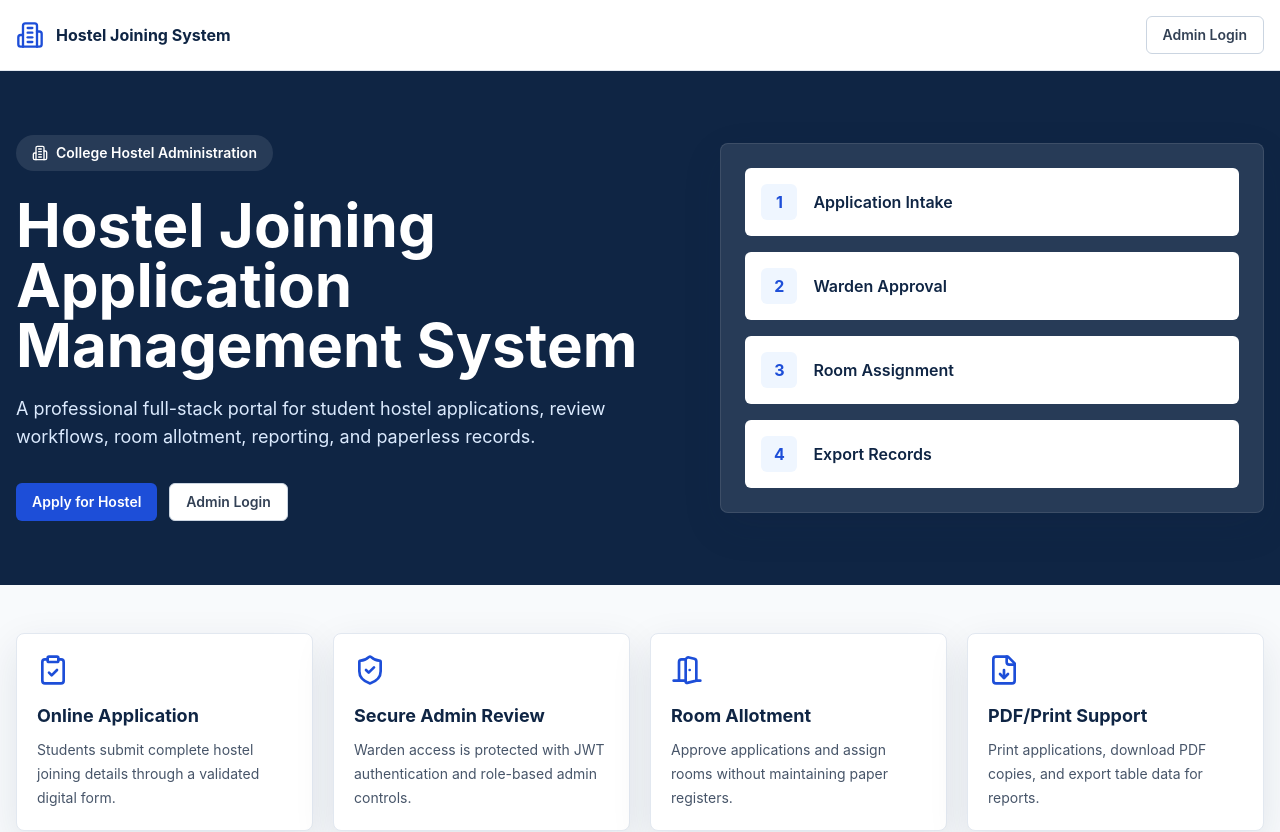
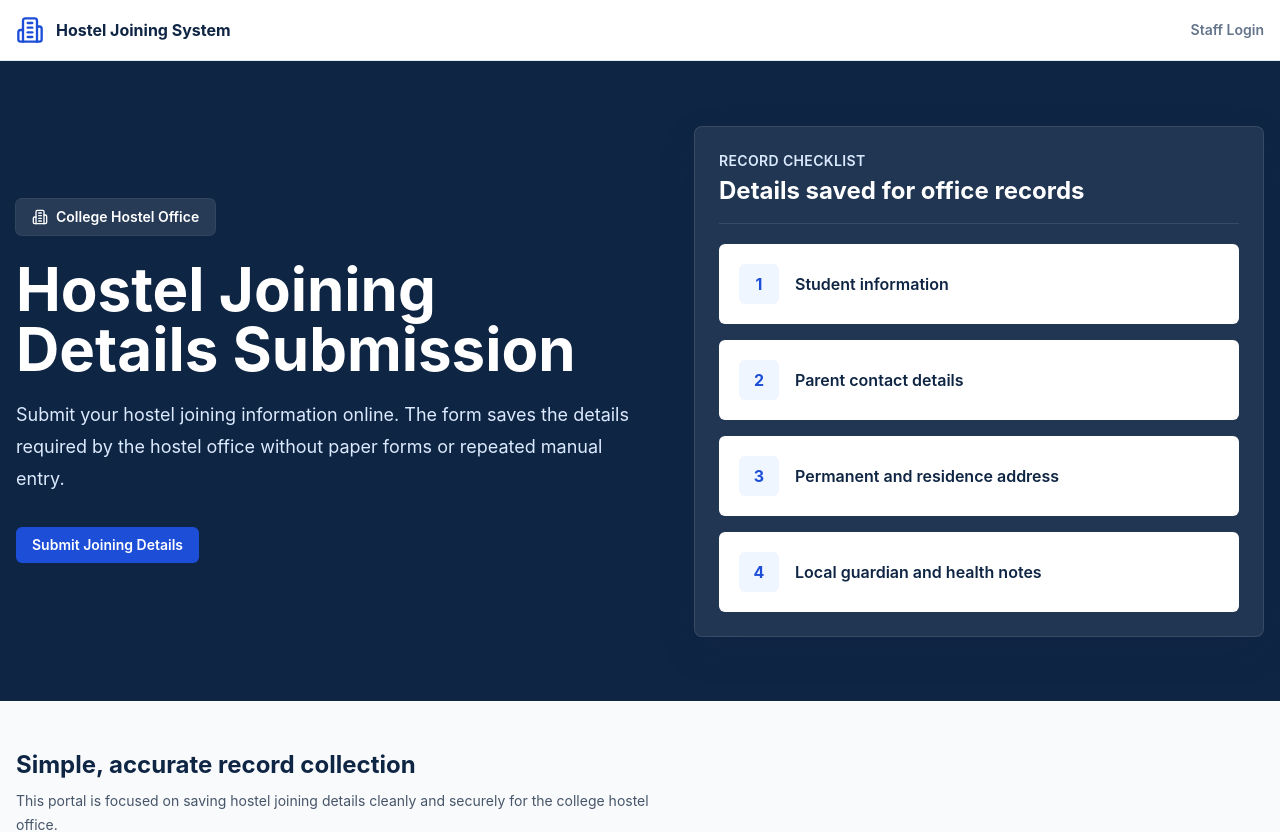
Before and after one commit to aravindan240009-design/new, a React (Vite) app in the folder frontend/: page / in a window 1280 px wide. Shown: the top 832 px of the page. Built offline with nearby package versions, Linux system fonts and the light colour scheme; no server answers.

Commit message:
Refine student record landing page

```diff
--- a/frontend/src/components/Navbar.tsx
+++ b/frontend/src/components/Navbar.tsx
@@ -18,7 +18,7 @@ export default function Navbar() {
         {isAuthenticated() ? (
           <button className="btn-secondary" onClick={logout}><LogOut className="h-4 w-4" />Logout</button>
         ) : (
-          <Link className="btn-secondary" to="/admin/login">Admin Login</Link>
+          <Link className="text-sm font-semibold text-slate-500 hover:text-royal" to="/admin/login">Staff Login</Link>
         )}
       </div>
     </header>
--- a/frontend/src/pages/AdminLogin.tsx
+++ b/frontend/src/pages/AdminLogin.tsx
@@ -20,8 +20,11 @@ export default function AdminLogin() {
       saveToken(response.token);
       toast.success('Welcome back');
       navigate('/admin/dashboard');
-    } catch {
-      toast.error('Invalid username or password');
+    } catch (error: any) {
+      const message = error.code === 'ERR_NETWORK'
+        ? 'Backend is not running. Start the Spring Boot server on port 8080.'
+        : error.response?.data?.message || 'Invalid username or password';
+      toast.error(message);
     } finally {
       setLoading(false);
     }
@@ -33,8 +36,8 @@ export default function AdminLogin() {
       <main className="mx-auto flex max-w-md items-center justify-center px-4 py-16">
         <form onSubmit={submit} className="panel w-full p-8">
           <LockKeyhole className="h-10 w-10 text-royal" />
-          <h1 className="mt-4 text-2xl font-bold text-navy">Admin Login</h1>
-          <p className="mt-2 text-sm text-slate-600">Sign in to manage hostel applications.</p>
+          <h1 className="mt-4 text-2xl font-bold text-navy">Staff Login</h1>
+          <p className="mt-2 text-sm text-slate-600">For hostel office staff to view saved joining details.</p>
           <div className="mt-6 space-y-4">
             <div>
               <label htmlFor="username">Username</label>
@@ -46,6 +49,7 @@ export default function AdminLogin() {
             </div>
           </div>
           <button className="btn-primary mt-6 w-full" disabled={loading}>{loading ? 'Signing in...' : 'Login'}</button>
+          <p className="mt-3 rounded-md bg-slate-50 px-3 py-2 text-xs font-semibold text-slate-500">Default local login: admin / admin123. Backend must be running.</p>
           <Link to="/" className="mt-4 block text-center text-sm font-semibold text-royal">Back to home</Link>
         </form>
       </main>
--- a/frontend/src/pages/LandingPage.tsx
+++ b/frontend/src/pages/LandingPage.tsx
@@ -1,12 +1,12 @@
-import { Building2, ClipboardCheck, DoorOpen, FileDown, ShieldCheck } from 'lucide-react';
+import { Building2, ClipboardCheck, FileText, ShieldCheck, UserCheck } from 'lucide-react';
 import { Link } from 'react-router-dom';
 import Navbar from '../components/Navbar';
 
 const features = [
-  { title: 'Online Application', icon: ClipboardCheck, text: 'Students submit complete hostel joining details through a validated digital form.' },
-  { title: 'Secure Admin Review', icon: ShieldCheck, text: 'Warden access is protected with JWT authentication and role-based admin controls.' },
-  { title: 'Room Allotment', icon: DoorOpen, text: 'Approve applications and assign rooms without maintaining paper registers.' },
-  { title: 'PDF/Print Support', icon: FileDown, text: 'Print applications, download PDF copies, and export table data for reports.' },
+  { title: 'Structured Details', icon: ClipboardCheck, text: 'Collect student, parent, address, guardian, and joining information in one clear form.' },
+  { title: 'Required Validation', icon: UserCheck, text: 'Mobile numbers, dates, register number, and required fields are checked before submission.' },
+  { title: 'Secure Storage', icon: ShieldCheck, text: 'Submitted records are saved in the college hostel database for office use.' },
+  { title: 'Office Records', icon: FileText, text: 'Applications remain available as clean digital records whenever the hostel office needs them.' },
 ];
 
 export default function LandingPage() {
@@ -14,23 +14,26 @@ export default function LandingPage() {
     <div className="min-h-screen bg-slate-50">
       <Navbar />
       <section className="bg-navy text-white">
-        <div className="mx-auto grid max-w-7xl items-center gap-10 px-4 py-16 md:grid-cols-[1.1fr_0.9fr]">
+        <div className="mx-auto grid max-w-7xl items-center gap-12 px-4 py-16 md:min-h-[640px] md:grid-cols-[1.05fr_0.95fr]">
           <div>
-            <div className="mb-6 inline-flex items-center gap-2 rounded-full bg-white/10 px-4 py-2 text-sm font-semibold">
-              <Building2 className="h-4 w-4" /> College Hostel Administration
+            <div className="mb-6 inline-flex items-center gap-2 rounded-md bg-white/10 px-4 py-2 text-sm font-semibold ring-1 ring-white/15">
+              <Building2 className="h-4 w-4" /> College Hostel Office
             </div>
-            <h1 className="max-w-3xl text-4xl font-bold leading-tight md:text-6xl">Hostel Joining Application Management System</h1>
-            <p className="mt-5 max-w-2xl text-lg text-blue-100">A professional full-stack portal for student hostel applications, review workflows, room allotment, reporting, and paperless records.</p>
+            <h1 className="max-w-3xl text-4xl font-bold leading-tight md:text-6xl">Hostel Joining Details Submission</h1>
+            <p className="mt-5 max-w-2xl text-lg leading-8 text-blue-100">Submit your hostel joining information online. The form saves the details required by the hostel office without paper forms or repeated manual entry.</p>
             <div className="mt-8 flex flex-col gap-3 sm:flex-row">
-              <Link to="/apply" className="btn-primary bg-white text-navy hover:bg-blue-50">Apply for Hostel</Link>
-              <Link to="/admin/login" className="btn-secondary border-white/30 bg-transparent text-white hover:bg-white/10">Admin Login</Link>
+              <Link to="/apply" className="btn-primary bg-white px-6 py-3 text-navy hover:bg-blue-50">Submit Joining Details</Link>
             </div>
           </div>
-          <div className="rounded-lg border border-white/10 bg-white/10 p-6 shadow-soft">
+          <div className="rounded-lg border border-white/10 bg-white/[0.08] p-6 shadow-soft">
+            <div className="mb-5 border-b border-white/10 pb-4">
+              <p className="text-sm font-semibold uppercase tracking-wide text-blue-100">Record Checklist</p>
+              <h2 className="mt-1 text-2xl font-bold">Details saved for office records</h2>
+            </div>
             <div className="grid gap-4">
-              {['Application Intake', 'Warden Approval', 'Room Assignment', 'Export Records'].map((item, index) => (
-                <div key={item} className="flex items-center gap-4 rounded-md bg-white p-4 text-navy">
-                  <span className="flex h-9 w-9 items-center justify-center rounded-md bg-blue-50 font-bold text-royal">{index + 1}</span>
+              {['Student information', 'Parent contact details', 'Permanent and residence address', 'Local guardian and health notes'].map((item, index) => (
+                <div key={item} className="flex items-center gap-4 rounded-md bg-white p-5 text-navy">
+                  <span className="flex h-10 w-10 items-center justify-center rounded-md bg-blue-50 font-bold text-royal">{index + 1}</span>
                   <span className="font-semibold">{item}</span>
                 </div>
               ))}
@@ -39,6 +42,10 @@ export default function LandingPage() {
         </div>
       </section>
       <section className="mx-auto max-w-7xl px-4 py-12">
+        <div className="mb-8 max-w-2xl">
+          <h2 className="text-2xl font-bold text-navy">Simple, accurate record collection</h2>
+          <p className="mt-2 text-sm leading-6 text-slate-600">This portal is focused on saving hostel joining details cleanly and securely for the college hostel office.</p>
+        </div>
         <div className="grid gap-5 md:grid-cols-4">
           {features.map(({ title, text, icon: Icon }) => (
             <article key={title} className="panel p-5">
```
